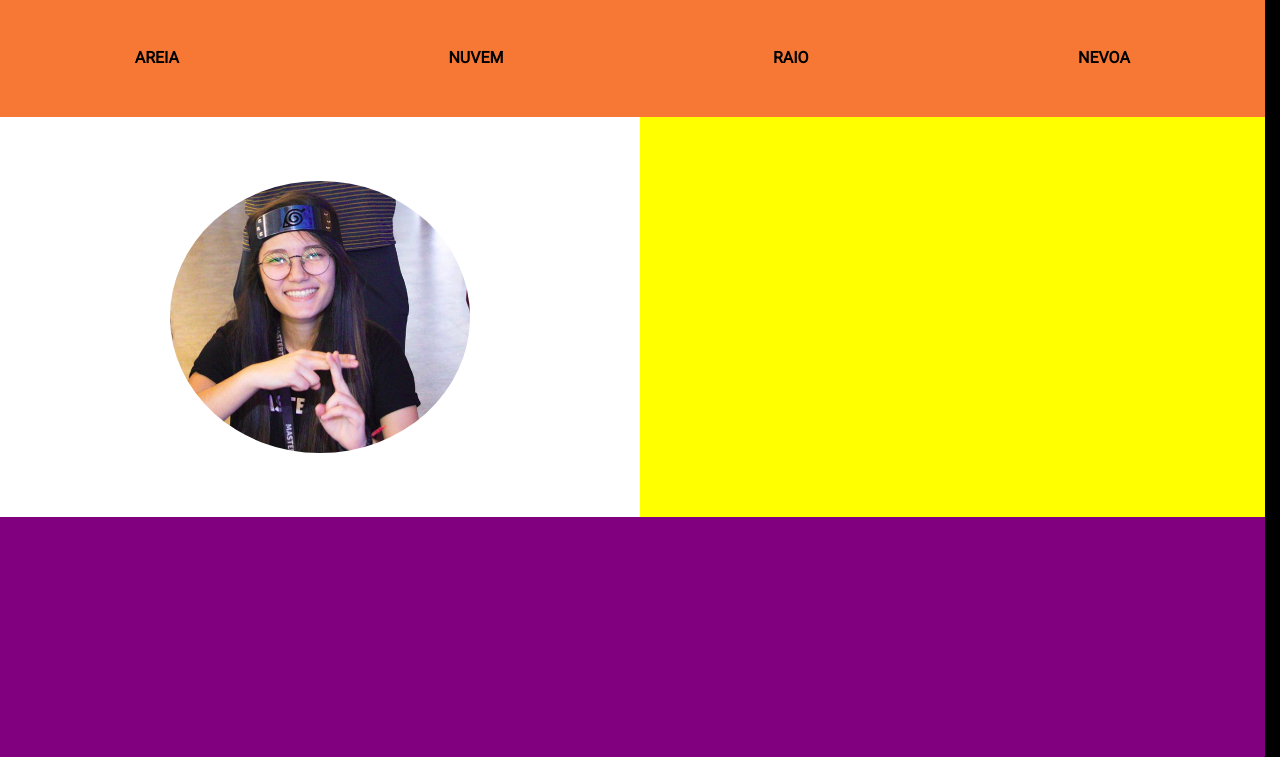
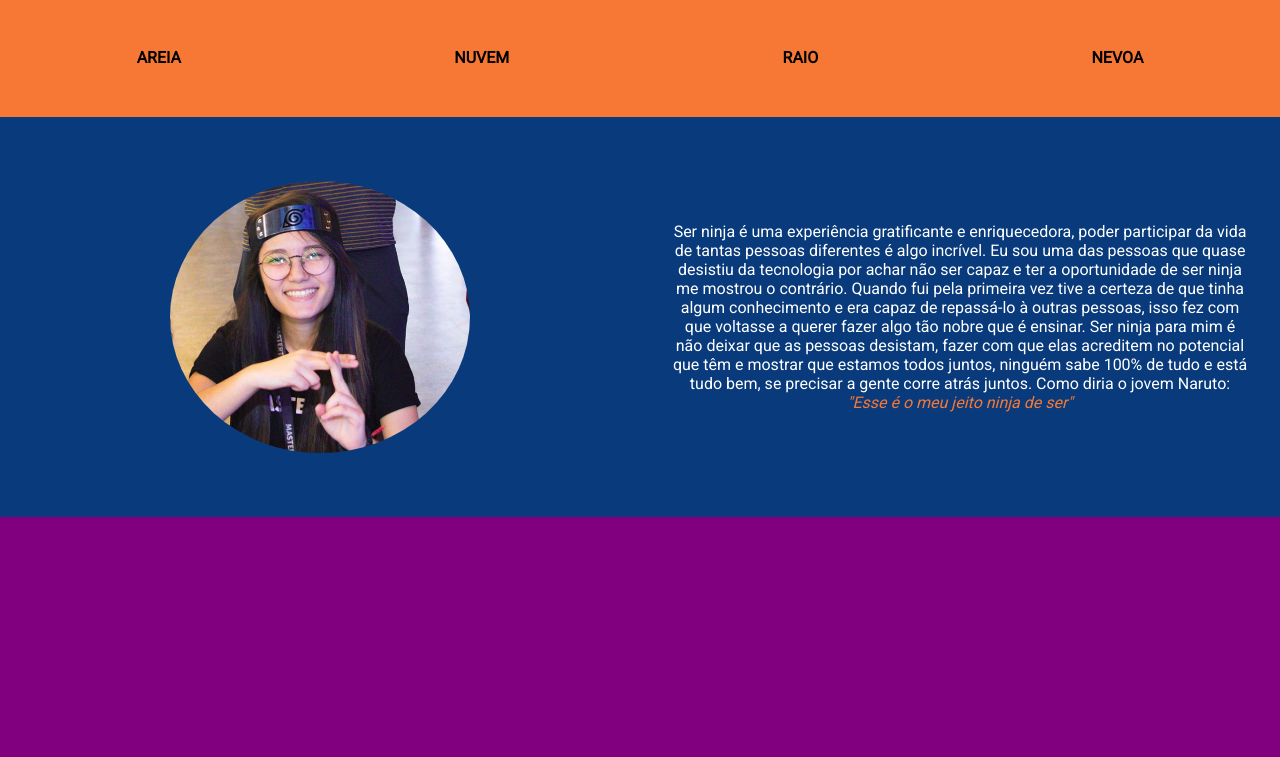
Before and after one commit to academia04-2019/103-grid, a plain HTML site: page index.html in a window 1280 px wide. Shown: the part 163-920 px from the top of the page. Drawn offline with Linux system fonts and the light colour scheme.

Commit message:
Adicionar texto da aninha no aside

```diff
--- a/index.html
+++ b/index.html
@@ -21,10 +21,17 @@
       <a href="">Raio</a>
       <a href="">Nevoa</a>
     </nav>
+
     <section>
       <img src="imagens/image.png" alt="Foto da Aninha">
     </section>
-    <aside></aside>
+
+    <aside>
+      <p>
+          Ser ninja é uma experiência gratificante e enriquecedora, poder participar da vida de tantas pessoas diferentes é algo incrível. Eu sou uma das pessoas que quase desistiu da tecnologia por achar não ser capaz e ter a oportunidade de ser ninja me mostrou o contrário. Quando fui pela primeira vez tive a certeza de que tinha algum conhecimento e era capaz de repassá-lo à outras pessoas, isso fez com que voltasse a querer fazer algo tão nobre que é ensinar.
+          Ser ninja para mim é não deixar que as pessoas desistam, fazer com que elas acreditem no potencial que têm e mostrar que estamos todos juntos, ninguém sabe 100% de tudo e está tudo bem, se precisar a gente corre atrás juntos. Como diria o jovem Naruto: <span>"Esse é o meu jeito ninja de ser"</span>
+      </p>
+    </aside>
     <footer>
     </footer>
 </body>
--- a/style.css
+++ b/style.css
@@ -6,7 +6,7 @@ body{
                       'section section aside aside'
                       'footer footer footer footer';
   grid-template-rows: 20vh 15vh 50vh 30vh;
-  grid-template-columns: 25% 25% 25% 23.8%;
+  grid-template-columns: 25% 25% 25% 25%;
   background-color: black;
 }
 
@@ -51,7 +51,7 @@ nav a:hover{
 
 section{
   align-items: center;
-  background-color: white;
+  background-color: #093b7c;
   display: flex;
   justify-content: center;
   grid-area: section;
@@ -66,8 +66,21 @@ section img:hover{
   width: 310px;
 }
 aside{
+  align-items: center;
+  background-color: #093b7c;
+  display: flex;
   grid-area: aside;
-  background-color: yellow;
+  padding: 0 30px;
+  text-align: center;
+}
+
+aside p{
+  color: white;
+  font-family: 'Roboto', sans-serif;
+}
+aside p span{
+  font-style: italic;
+  color: #f67834;
 }
 footer{
   grid-area: footer;
```
